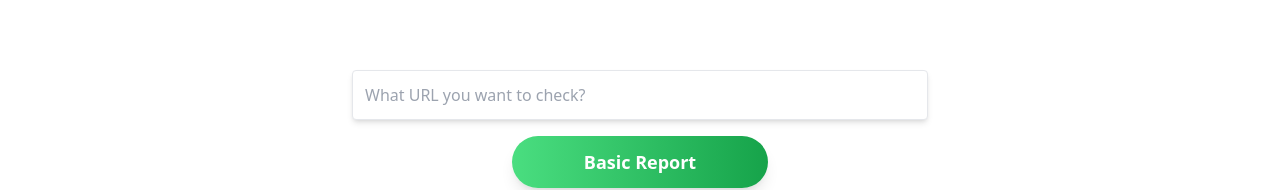
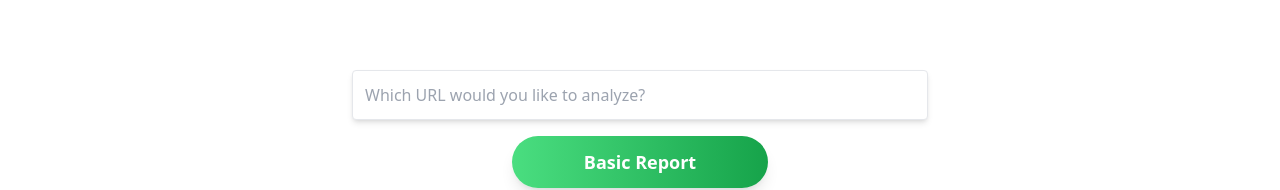
Before and after one commit to NirMeir1/WebFix, a React (Vite) app in the folder frontend/: page / in a window 1280 px wide. Shown: the part 366-556 px from the top of the page. Built offline with nearby package versions, Linux system fonts and the light colour scheme.

Commit message:
feat: update URL input placeholder for clarity

```diff
--- a/frontend/src/components/UrlForm.tsx
+++ b/frontend/src/components/UrlForm.tsx
@@ -23,7 +23,7 @@ const UrlForm: React.FC<UrlFormProps> = ({
       type="text"
       value={url}
       onChange={e => setUrl(e.target.value)}
-      placeholder="What URL you want to check?"
+      placeholder="Which URL would you like to analyze?"
       className="w-full p-3 border rounded shadow-md"
     />
 
```
